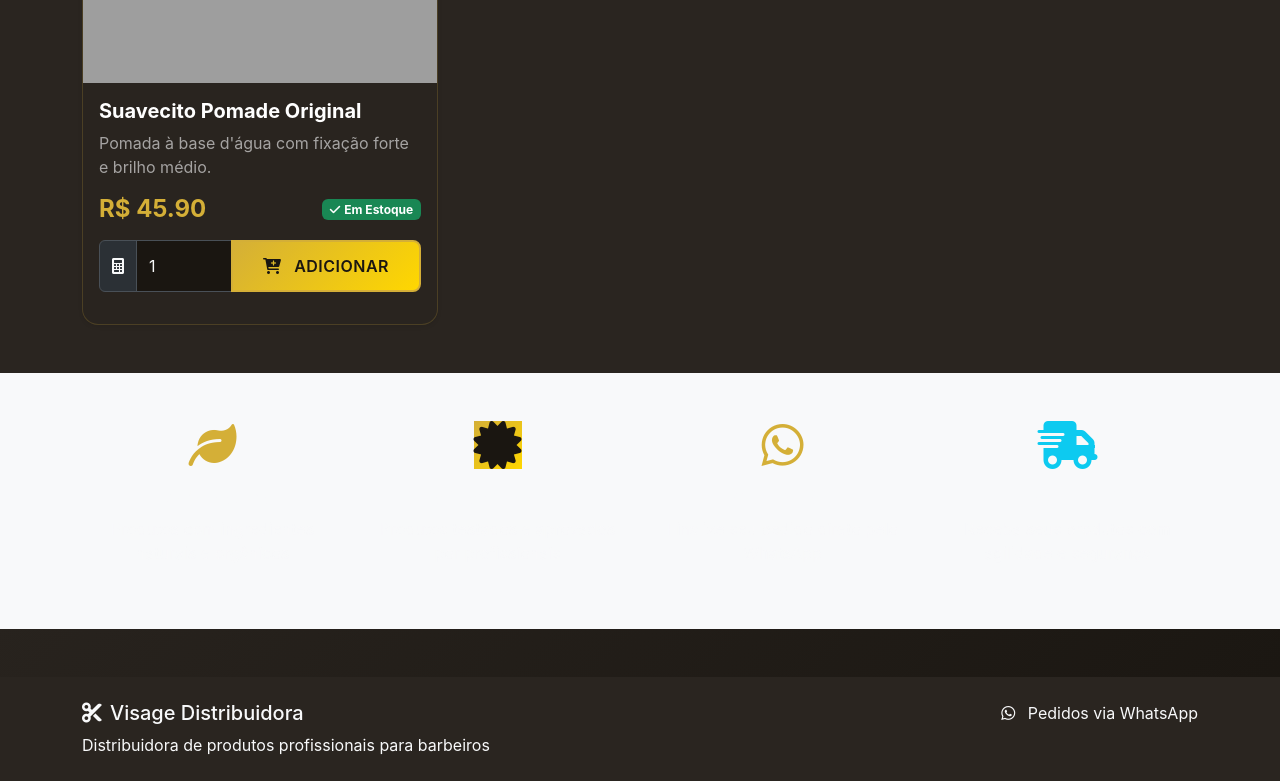
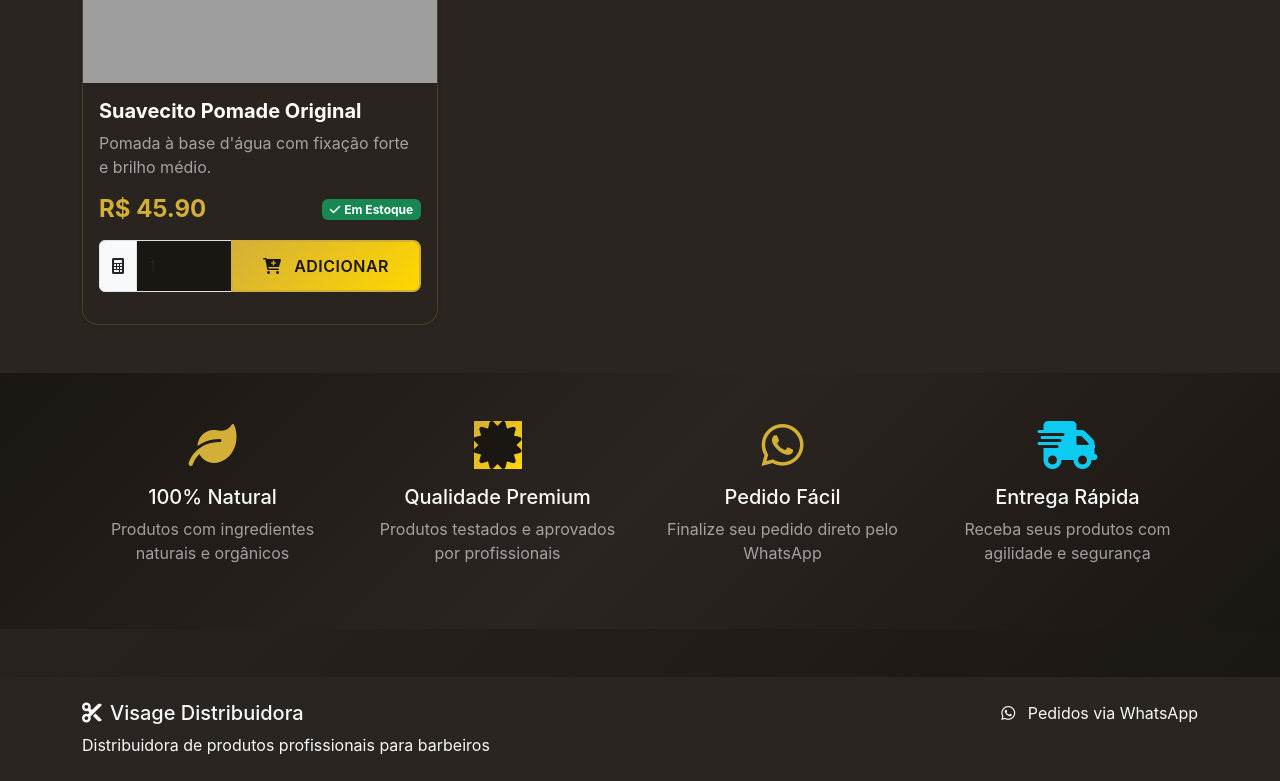
Before and after one commit to Thiago-Bosco/Visage, a Flask app: page / in a window 1280 px wide. Shown: the part 1273-2054 px from the top of the page. Run offline with Flask 3, Linux system fonts and the light colour scheme; data comes from the database, SQL or seed files in the repository; data that the repository does not hold is empty; grey boxes are pictures that could not be loaded.

Commit message:
Fix background color to display a golden hue as intended
Removes the 'data-bs-theme="dark"' attribute from the html tag in base.html, effectively disabling Bootstrap's dark theme. Updates static/css/theme.css to apply a custom golden gradient background to the body, html, and specific sections using CSS variables and !important overrides, ensuring the desired golden appearance regardless of Bootstrap's theme settings.

Replit-Commit-Author: Agent
Replit-Commit-Session-Id: 3d007c87-febe-413c-a4ed-f8458e8f1ae8
Replit-Commit-Checkpoint-Type: full_checkpoint
Replit-Commit-Screenshot-Url: https://storage.googleapis.com/screenshot-production-us-central1/5ce3bf15-81dc-4802-b52b-23c8bbd2fafe/3d007c87-febe-413c-a4ed-f8458e8f1ae8/DOFlDbW

```diff
--- a/static/css/theme.css
+++ b/static/css/theme.css
@@ -25,10 +25,20 @@ body {
     padding-top: 80px;
 }
 
-html[data-bs-theme="dark"] {
-    --bs-dark: var(--primary-dark);
-    --bs-body-bg: var(--primary-dark);
-    --bs-body-color: #f8f9fa;
+/* FORÇA BACKGROUND DOURADO EM QUALQUER SITUAÇÃO */
+html, body {
+    background: var(--gradient-dark) !important;
+    background-color: var(--primary-dark) !important;
+}
+
+/* Override Bootstrap defaults completely */
+.bg-body, .bg-body-secondary, .bg-body-tertiary {
+    background: var(--gradient-dark) !important;
+}
+
+/* Hero and sections background */
+.hero-section, .bg-dark, section {
+    background: var(--gradient-dark) !important;
 }
 
 /* Navigation */
--- a/templates/base.html
+++ b/templates/base.html
@@ -1,5 +1,5 @@
 <!doctype html>
-<html lang="pt-BR" data-bs-theme="dark">
+<html lang="pt-BR">
     <head>
         <meta charset="UTF-8" />
         <meta name="viewport" content="width=device-width, initial-scale=1.0" />
@@ -42,10 +42,16 @@
             border-color: #FFD700 !important;
             color: #1a1611 !important;
         }
-        /* FORCE OVERRIDE */
+        /* FORCE OVERRIDE BOOTSTRAP COLORS */
         :root {
             --bs-primary: #D4AF37 !important;
             --bs-primary-rgb: 212, 175, 55 !important;
+            --bs-body-bg: #1a1611 !important;
+            --bs-dark: #1a1611 !important;
+        }
+        /* FORÇA BACKGROUND DOURADO */
+        html, body {
+            background: linear-gradient(135deg, #1a1611 0%, #2a2520 50%, #1a1611 100%) !important;
         }
         </style>
 
```
Also changed, not shown: attached_assets/image_1755820830327.png (added).
